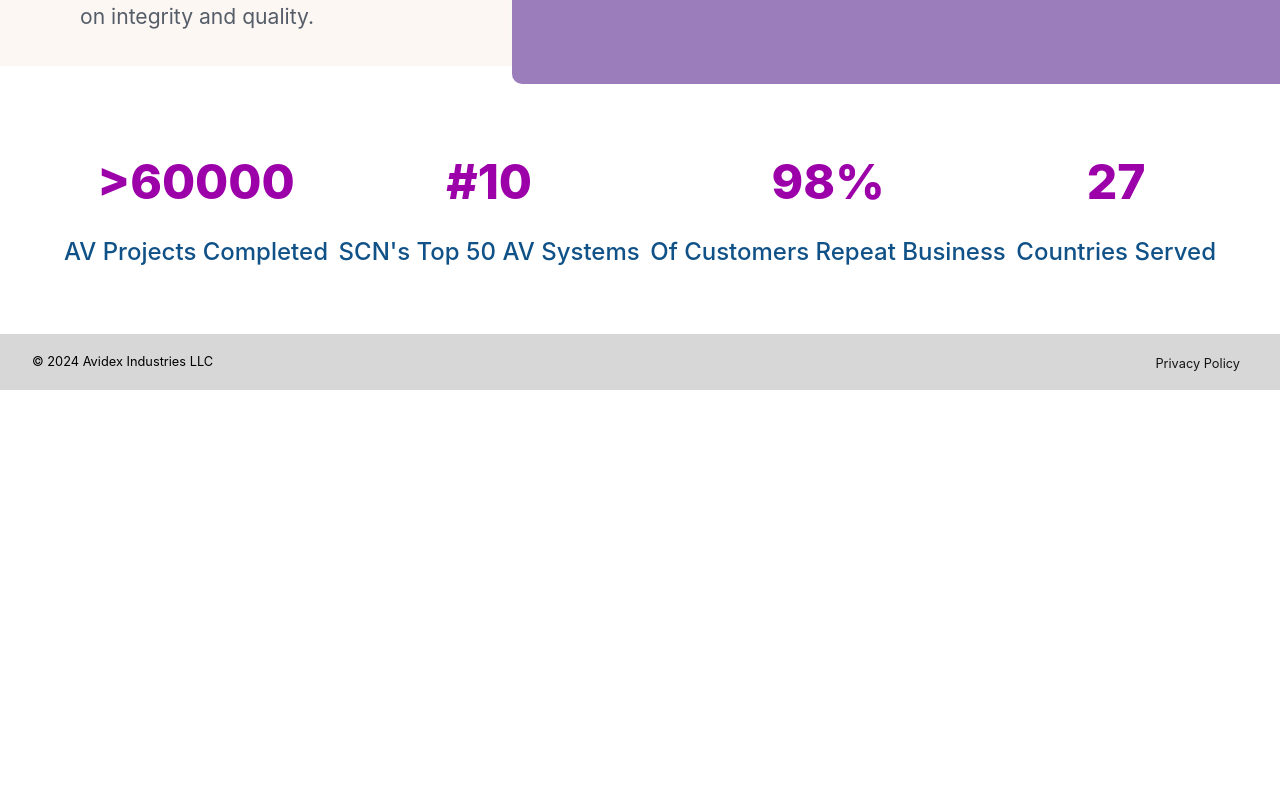
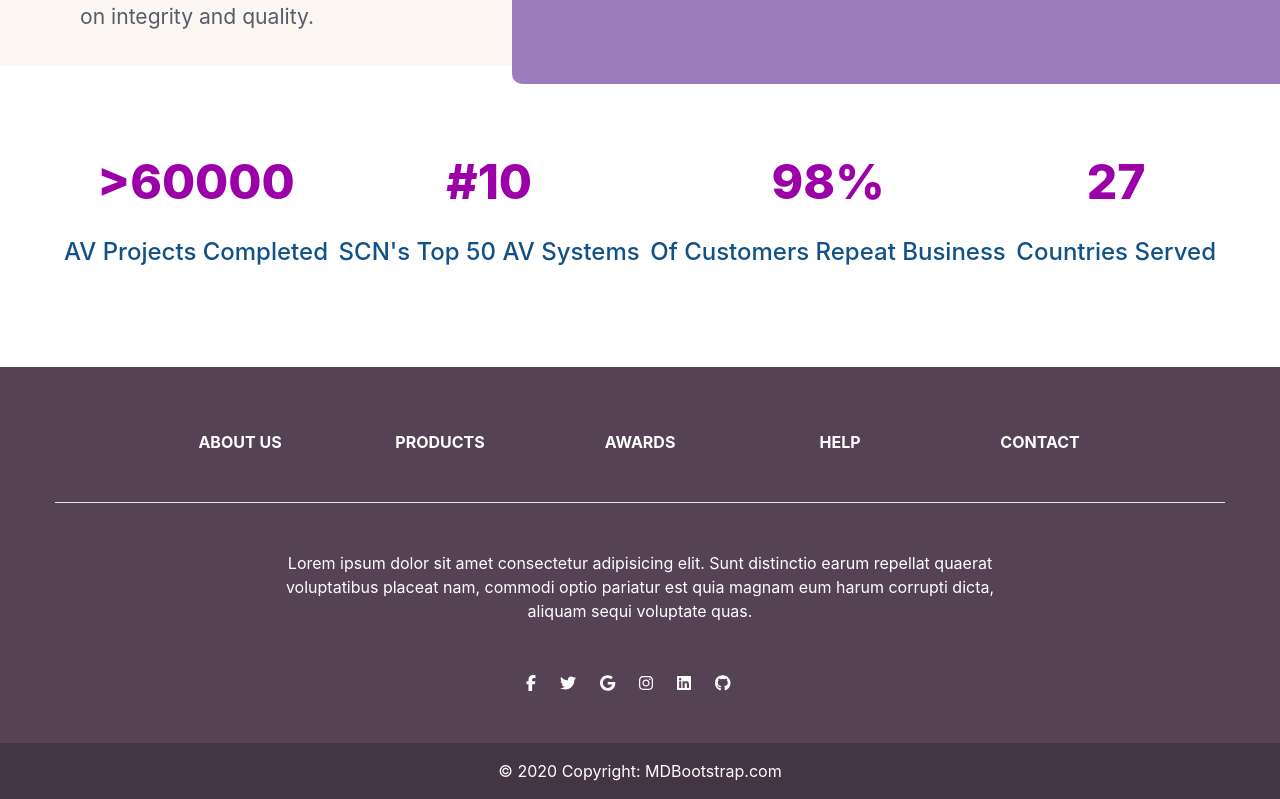
Before and after one commit to NiranjanNR/Aesth, a React (Create React App) app: page / in a window 1280 px wide. Shown: the part 3515-4314 px from the top of the page. Before the commit the page ends 3905 px from the top, so only its background shows below. Built offline with nearby package versions, Linux system fonts and the light colour scheme.

Commit message:
Footer added

```diff
--- a/package.json
+++ b/package.json
@@ -3,11 +3,15 @@
   "version": "0.1.0",
   "private": true,
   "dependencies": {
+    "@fortawesome/free-brands-svg-icons": "^6.5.2",
+    "@fortawesome/react-fontawesome": "^0.2.0",
     "@testing-library/jest-dom": "^5.17.0",
     "@testing-library/react": "^13.4.0",
     "@testing-library/user-event": "^13.5.0",
+    "bootstrap": "^5.3.3",
     "mdb-react-ui-kit": "^7.2.0",
     "react": "^18.2.0",
+    "react-bootstrap": "^2.10.2",
     "react-dom": "^18.2.0",
     "react-scripts": "5.0.1",
     "react-scroll-parallax": "^3.4.5",
--- a/src/components/OurProcess.js
+++ b/src/components/OurProcess.js
@@ -1,4 +1,5 @@
 import React from 'react'
+
 
 const OurProcess = () => {
     return (
--- a/src/components/footer.js
+++ b/src/components/footer.js
@@ -1,42 +1,66 @@
 import React from 'react';
-import styled from 'styled-components';
-
-const FooterContainer = styled.div`
-  display: flex;
-  justify-content: space-between;
-  align-items: center;
-  background-color: #d7d7d7;
-  padding: 1rem 2rem;
-  width: 100%;
-  bottom: 0;
-`;
-
-const TextContainer = styled.div``;
-
-const Text = styled.p`
-  font-size: 0.8rem;
-  color: ;
-  margin: 0;
-`;
-
-const Link = styled.a`
-  font-size: 0.8rem;
-  color: #141416;
-  margin: 0 0.5rem;
-  text-decoration: none;
-`;
-
-function Footer() {
+import { FontAwesomeIcon } from '@fortawesome/react-fontawesome';
+import { faFacebookF, faTwitter, faGoogle, faInstagram, faLinkedin, faGithub } from '@fortawesome/free-brands-svg-icons';
+import '../footer.css';
+const Footer = () => {
   return (
-    <FooterContainer>
-      <TextContainer>
-        <Text>© 2024 Avidex Industries LLC</Text>
-      </TextContainer>
-      <TextContainer>
-        <Link href="#">Privacy Policy</Link>
-      </TextContainer>
-    </FooterContainer>
+    <footer className="text-center text-white" style={{ backgroundColor: '#554255' }}>
+      <div className="container">
+        <section className="mt-5">
+          <div className="row text-center d-flex justify-content-center pt-5">
+            <div className="col-md-2">
+              <h6 className="text-uppercase font-weight-bold">
+                <a href="#!" className="text-white">About us</a>
+              </h6>
+            </div>
+            <div className="col-md-2">
+              <h6 className="text-uppercase font-weight-bold">
+                <a href="#!" className="text-white">Products</a>
+              </h6>
+            </div>
+            <div className="col-md-2">
+              <h6 className="text-uppercase font-weight-bold">
+                <a href="#!" className="text-white">Awards</a>
+              </h6>
+            </div>
+            <div className="col-md-2">
+              <h6 className="text-uppercase font-weight-bold">
+                <a href="#!" className="text-white">Help</a>
+              </h6>
+            </div>
+            <div className="col-md-2">
+              <h6 className="text-uppercase font-weight-bold">
+                <a href="#!" className="text-white">Contact</a>
+              </h6>
+            </div>
+          </div>
+        </section>
+        <hr className="my-5" />
+        <section className="mb-5">
+          <div className="row d-flex justify-content-center">
+            <div className="col-lg-8">
+              <p>
+                Lorem ipsum dolor sit amet consectetur adipisicing elit. Sunt distinctio earum repellat quaerat
+                voluptatibus placeat nam, commodi optio pariatur est quia magnam eum harum corrupti dicta, aliquam sequi
+                voluptate quas.
+              </p>
+            </div>
+          </div>
+        </section>
+        <section className="text-center mb-5">
+          <a href="/" className="text-white me-4"><FontAwesomeIcon icon={faFacebookF} /></a>
+          <a href="/" className="text-white me-4"><FontAwesomeIcon icon={faTwitter} /></a>
+          <a href="/" className="text-white me-4"><FontAwesomeIcon icon={faGoogle} /></a>
+          <a href="/" className="text-white me-4"><FontAwesomeIcon icon={faInstagram} /></a>
+          <a href="/" className="text-white me-4"><FontAwesomeIcon icon={faLinkedin} /></a>
+          <a href="/" className="text-white me-4"><FontAwesomeIcon icon={faGithub} /></a>
+        </section>
+      </div>
+      <div className="text-center p-3" style={{ backgroundColor: 'rgba(0, 0, 0, 0.2)' }}>
+        © 2020 Copyright: <a className="text-white" href="https://mdbootstrap.com/">MDBootstrap.com</a>
+      </div>
+    </footer>
   );
-}
+};
 
 export default Footer;
--- /dev/null
+++ b/src/footer.css
@@ -0,0 +1,75 @@
+footer {
+    background-color: #3f51b5;
+    color: #fff;
+  }
+
+  .container {
+    max-width: 1200px;
+    margin: 0 auto;
+    padding: 0 15px;
+  }
+
+  .row {
+    display: flex;
+    flex-wrap: wrap;
+    margin: -15px;
+  }
+
+  .row > div {
+    padding: 15px;
+  }
+
+  .col-md-2 {
+    flex: 0 0 16.666667%;
+    max-width: 16.666667%;
+  }
+
+  .col-lg-8 {
+    flex: 0 0 66.666667%;
+    max-width: 66.666667%;
+  }
+
+  .d-flex {
+    display: flex;
+  }
+
+  .justify-content-center {
+    justify-content: center;
+  }
+
+  .pt-5 {
+    padding-top: 3rem;
+  }
+
+  .mt-5 {
+    margin-top: 3rem;
+  }
+
+  .mb-5 {
+    margin-bottom: 3rem;
+  }
+
+  .my-5 {
+    margin-top: 3rem;
+    margin-bottom: 3rem;
+  }
+
+  .text-uppercase {
+    text-transform: uppercase;
+  }
+
+  .font-weight-bold {
+    font-weight: bold;
+  }
+
+  .text-white {
+    color: #fff;
+  }
+
+  .me-4 {
+    margin-right: 1.5rem;
+  }
+
+  .p-3 {
+    padding: 1rem;
+  }
```
Also changed, not shown: 1 other file (tests, documents, lock files or other folders).
